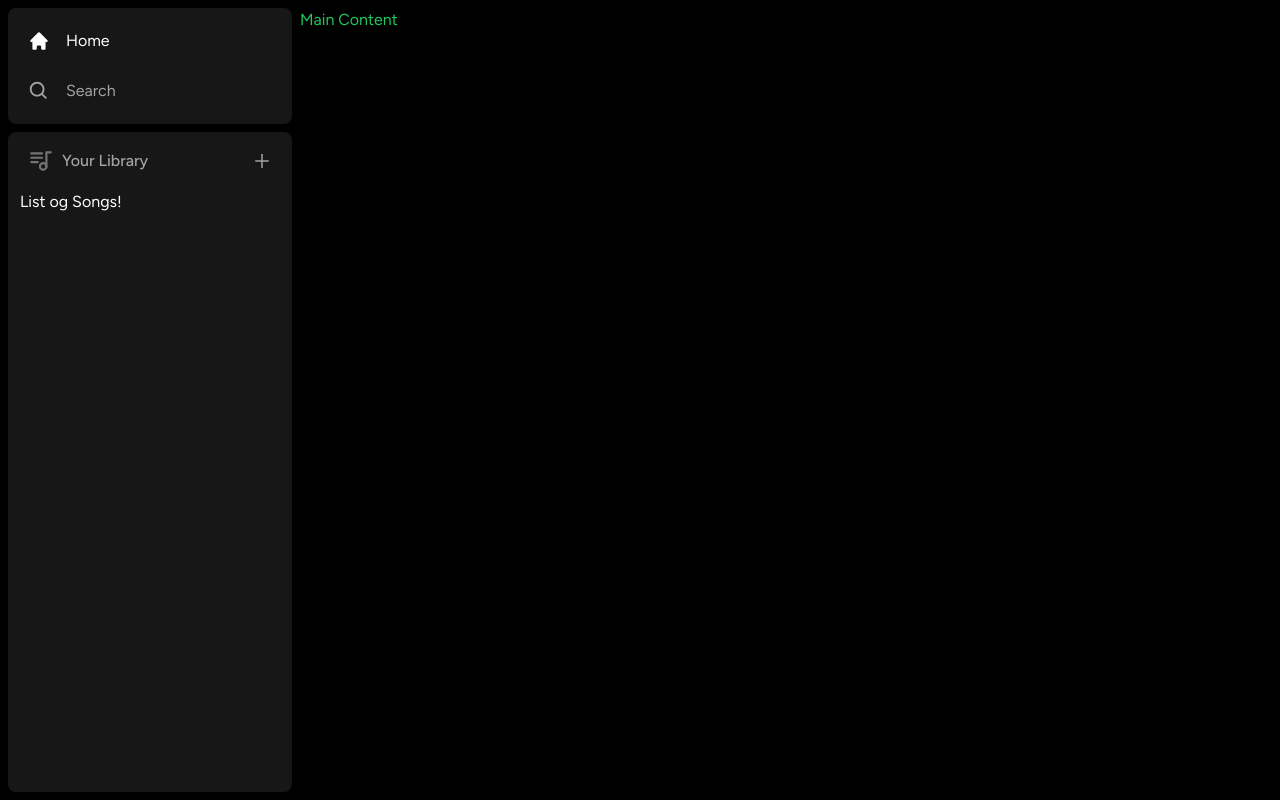
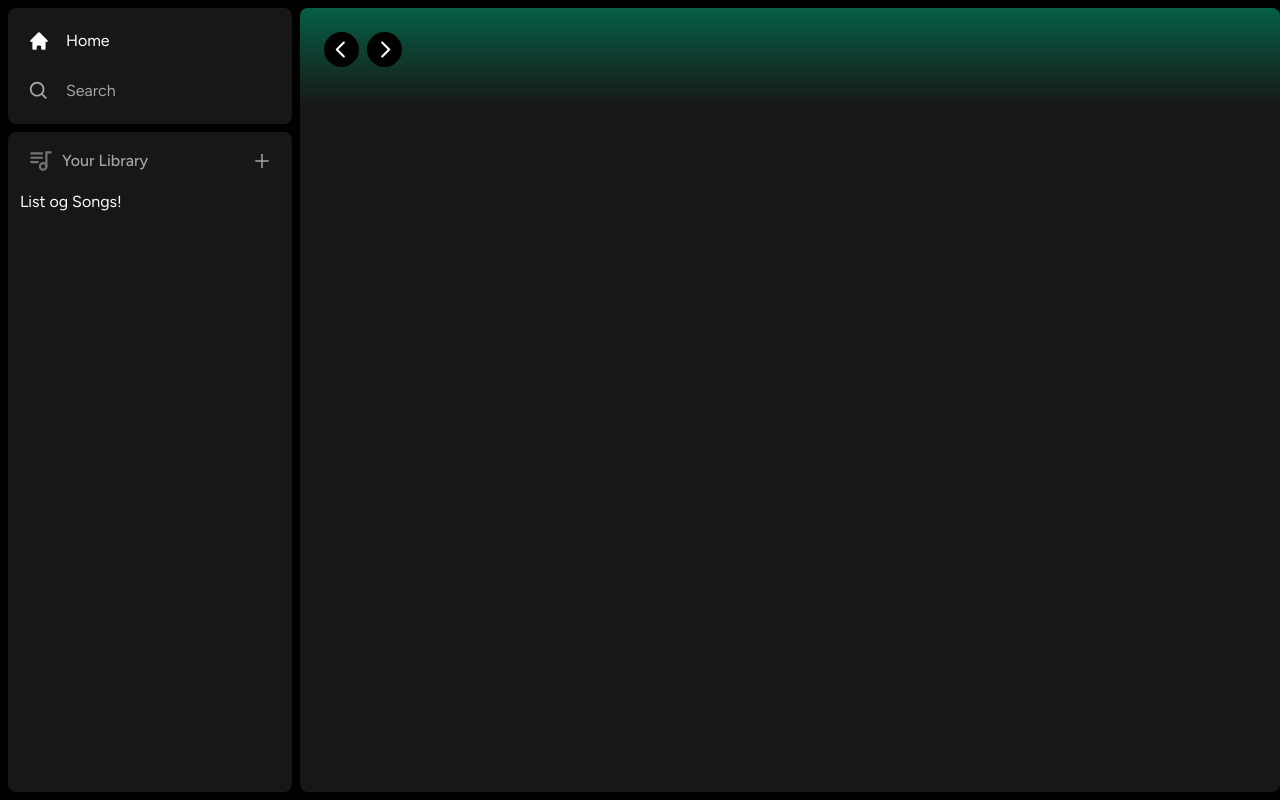
Before and after one commit to leonascimeto/spotify-clone, a Next.js app: page / in a window 1280 px wide. Built offline with nearby package versions, Linux system fonts and the light colour scheme.

Commit message:
feat: init header system

```diff
--- a/app/(site)/page.tsx
+++ b/app/(site)/page.tsx
@@ -1,9 +1,11 @@
-import Image from 'next/image'
+import Header from '@/components/Header'
 
 export default function Home() {
   return (
-    <div className='text-green-500'>
-      Main Content
+    <div className='bg-neutral-900 rounded-lg h-full w-full overflow-hidden overflow-y-auto'>
+      <Header>
+        Header
+      </Header>
     </div>
   )
 }
--- /dev/null
+++ b/components/Header.tsx
@@ -0,0 +1,55 @@
+"use client"
+
+import { useRouter } from "next/navigation";
+import { twMerge } from "tailwind-merge";
+import { RxCaretLeft, RxCaretRight } from "react-icons/rx";
+import { HiHome } from "react-icons/hi";
+import { BiSearch } from "react-icons/bi";
+
+interface HeaderProps {
+   children: React.ReactNode
+   className?: string
+}
+
+const Header: React.FC<HeaderProps> = ({children, className}) => {
+   const router = useRouter();
+
+   const handleLogout = () => {
+      // Hndle logout in future
+   }
+
+   return (
+      <div className={twMerge(`h-fit bg-gradient-to-b from-emerald-800 p-6`, className)}>
+         <div className="w-full mb-4 flex items-center justify-between">
+            <div className="hidden md:flex gap-x-2 items-center">
+               <button
+                  onClick={() => router.back()}
+                  className="rounded-full bg-black flex items-center justify-center cursor-pointer hover:opacity-75 transition"
+               >
+                  <RxCaretLeft className="text-white" size={35} />
+               </button>
+               <button
+                  onClick={() => router.forward()}
+                  className="rounded-full bg-black flex items-center justify-center cursor-pointer hover:opacity-75 transition"
+               >
+                  <RxCaretRight className="text-white" size={35} />
+               </button>
+            </div>
+            <div className="flex md:hidden gap-x-2 items-center">
+               <button
+                  className="rounded-full p-2 bg-white flex items-center justify-center hover:opacity-75 transition"
+               >
+                  <HiHome className="text-black" size={20} />
+               </button>
+               <button
+                  className="rounded-full p-2 bg-white flex items-center justify-center hover:opacity-75 transition"
+               >
+                  <BiSearch className="text-black" size={20} />
+               </button>
+            </div>
+         </div>
+      </div>
+   )
+}
+
+export default Header
```
